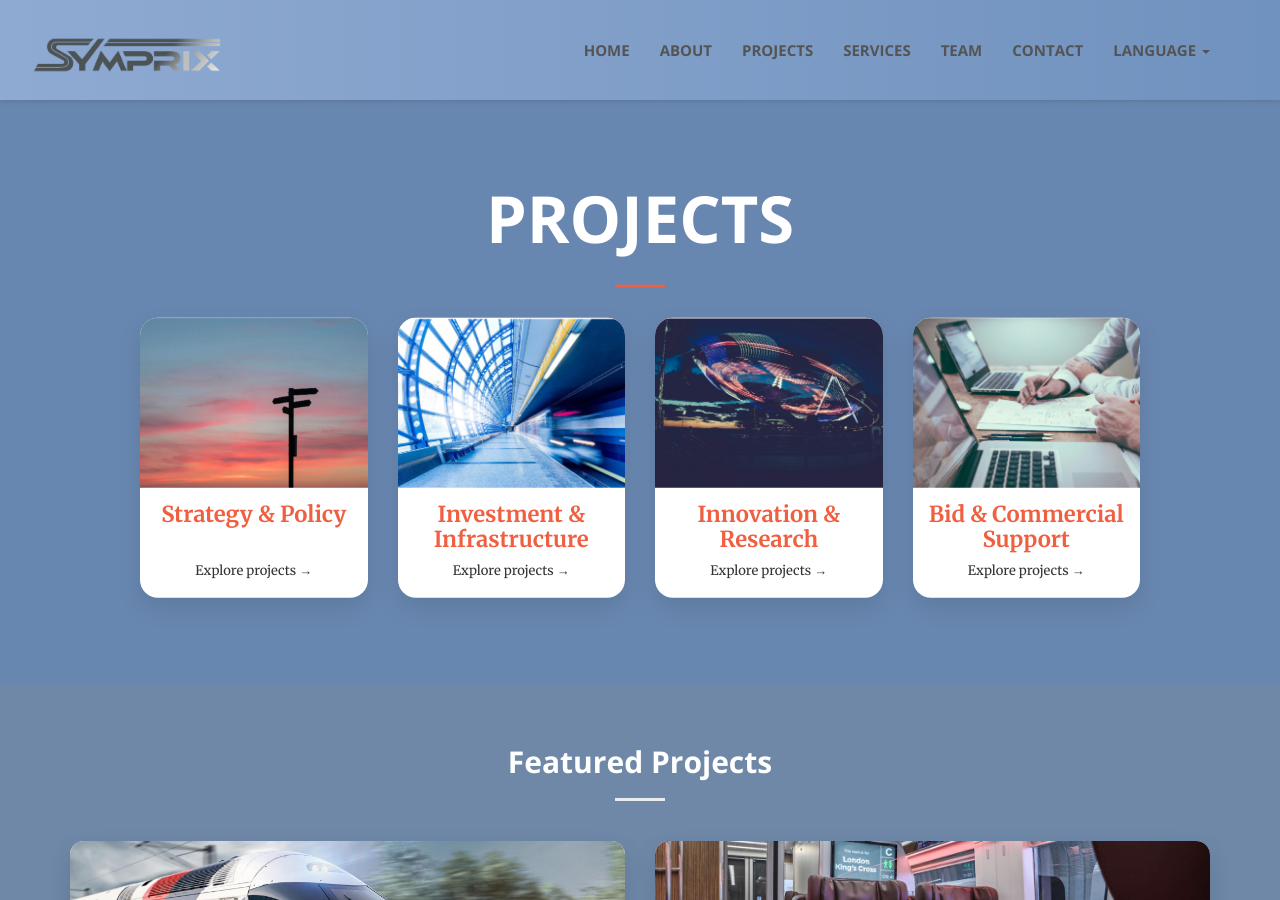
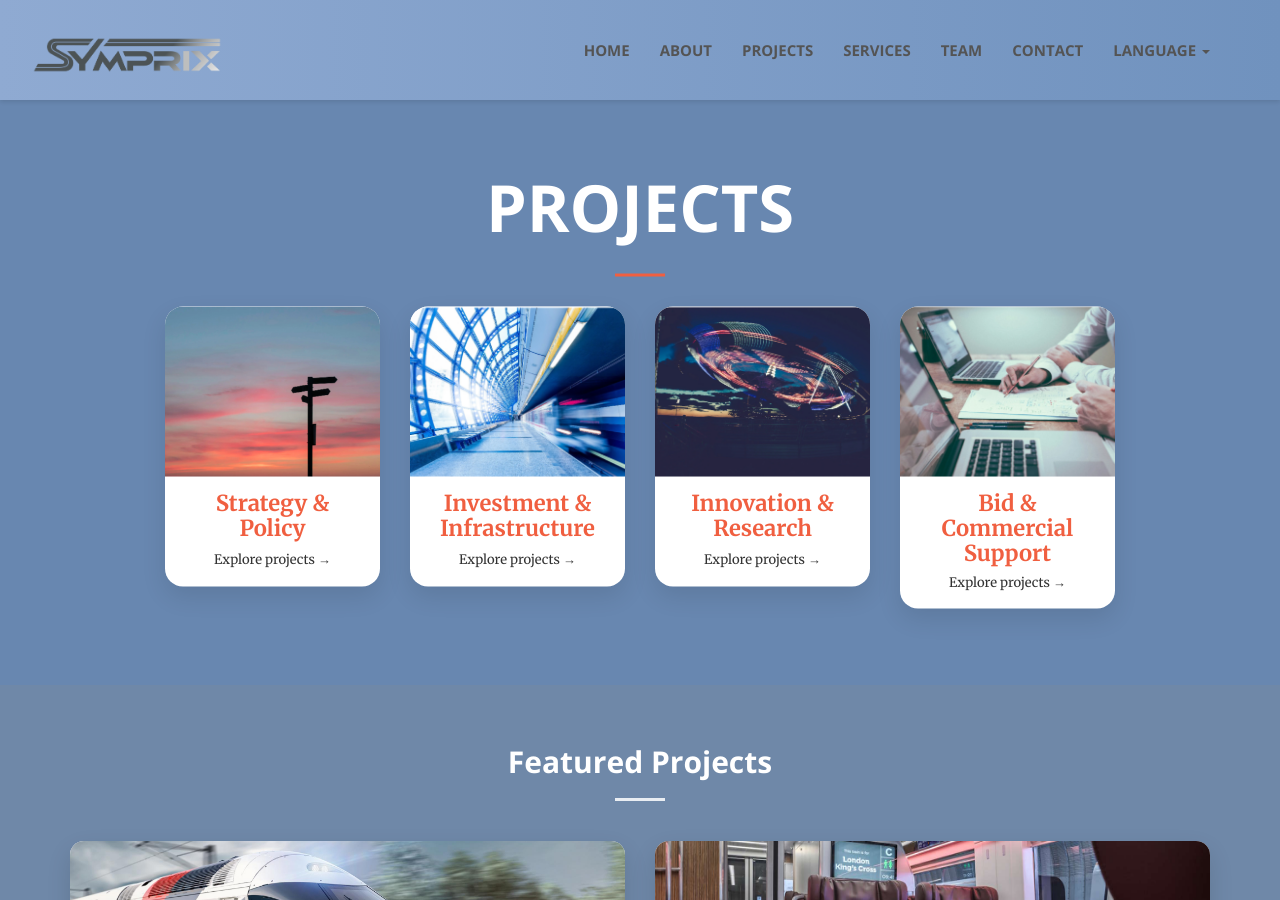
Before and after one commit to CD-Symprix/symprix, a Jekyll site: the page projects.html, which Jekyll copies as it is, in a window 1280 px wide and 900 px high. Built offline with Jekyll 4.4.1, drawn with Linux system fonts in a browser that asks for light colours.

Commit message:
Update main.scss

```diff
--- a/css/main.scss
+++ b/css/main.scss
@@ -499,6 +499,15 @@ header {
   }
 }
 
+/* ========================================================================== Projects site ========================================================================== */
+/* Shared inner width for Projects hero + Featured Projects */
+.projects-inner{
+  max-width: 980px;     /* tweak if needed: 920 / 1040 */
+  margin: 0 auto;
+  padding-left: 15px;
+  padding-right: 15px;
+}
+
 
 /* ========================================================================== Featured Projects SECTION CUSTOM ========================================================================== */
 
```
